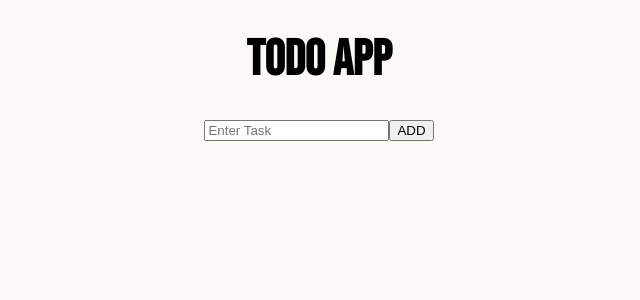
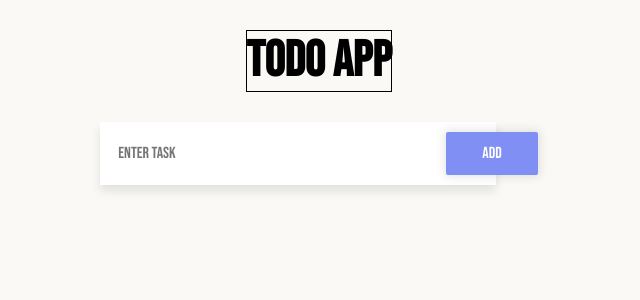
Before and after one commit to ErikYSH/todo-app, a React (Create React App) app: page / in a window 1280 px wide. Shown: the top 300 px of the page, without its empty margins (321-961 px from the left). Built offline with nearby package versions, Linux system fonts and the light colour scheme.

Commit message:
input CSS desig in

```diff
--- a/src/App.css
+++ b/src/App.css
@@ -15,6 +15,7 @@
     text-align: center;
     font-size: 50px;
     margin: 30px 0;
+    border: 1px solid black;
 }
 
 
--- /dev/null
+++ b/src/component/InputForm/index.css
@@ -0,0 +1,47 @@
+.t-form__container {
+  display: flex;
+  flex-direction: column;
+  align-items: center;
+  justify-content: center;
+}
+
+.t-form__btn {
+  display: inline-block;
+  background-color: transparent;
+  color: inherit;
+  font: inherit;
+  border: 0;
+  outline: 0;
+  padding: 0;
+  transition: all 200ms ease-in;
+  cursor: pointer;
+}
+
+.btn-primary {
+  background: #7f8ff4;
+  color: #fff;
+  box-shadow: 0 0 10px 2px rgba(0, 0, 0, 0.1);
+  border-radius: 2px;
+  padding: 12px 36px;
+  margin-left: -50px;
+}
+
+.btn-primary:hover {
+    background-color: #6c7ff2 ;
+}
+
+.btn-primary:active {
+    background: #7f8ff4;
+    box-shadow: inset 0 0 10px 2px rgba(0, 0, 0, 0.2);
+  }
+
+.t-form__input {
+  width: 360px;
+  background: #fff;
+  color: #a3a3a3;
+  font: inherit;
+  box-shadow: 0 6px 10px 0 rgba(0, 0, 0, 0.1);
+  border: 0;
+  outline: 0;
+  padding: 22px 18px;
+}
--- a/src/component/InputForm/index.tsx
+++ b/src/component/InputForm/index.tsx
@@ -1,22 +1,34 @@
 import React from "react";
+import "./index.css"
 
 interface Props {
   task: string;
   setTask: React.Dispatch<React.SetStateAction<string>>;
-  handleSubmit: (e:React.FormEvent) => void;
+  handleSubmit: (e: React.FormEvent) => void;
 }
 
 const InputForm = ({ task, setTask, handleSubmit }: Props) => {
   return (
-    <form action="" onSubmit={(e)=> {handleSubmit(e)}}>
+    <>
+      <div className="t-form__container">
+        <form
+          className="t-form"
+          onSubmit={(e) => {
+            handleSubmit(e);
+          }}
+        >
           <input
+            className="t-form__input"
             type="text"
             value={task}
             onChange={(e) => setTask(e.target.value)}
             placeholder="Enter Task"
           />
-      <button type="submit">ADD</button>
+          <button className="t-form__btn btn-primary" type="submit">ADD</button>
+
         </form>
+      </div>
+    </>
   );
 };
 
--- a/src/component/SingleTask/index.tsx
+++ b/src/component/SingleTask/index.tsx
@@ -1,4 +1,4 @@
-import React, { useState } from "react";
+import React, { useState, useRef, useEffect } from "react";
 import { Task } from "../Task";
 import { RiEditBoxLine, RiDeleteBin4Line } from "react-icons/ri";
 import { GrStatusGood, GrTask } from "react-icons/gr";
@@ -34,12 +34,19 @@ const SingleTask = ({ task, taskList, setTaskList }: Props) => {
     setEdit(false);
   }
 
+  const inputEL = useRef<HTMLInputElement>(null)
+
+  useEffect(() => {
+    inputEL.current?.focus()
+  }, [edit])
+
   return (
     <div>
       <form className="singleTodo" onSubmit={(e) => handleEdit(e, task.id)}>
 
         {edit ? (
           <input
+            ref = {inputEL}
             value={editTask}
             onChange = {(e) => setEditTask(e.target.value)}
 
```
Lines whose indentation alone changed are shown as unchanged.
